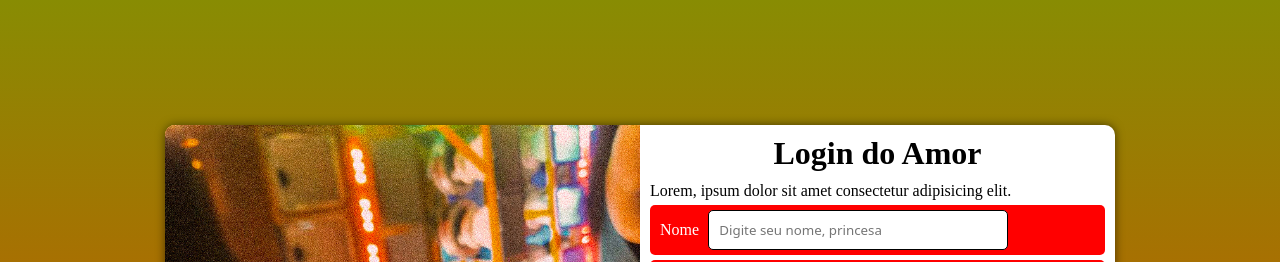
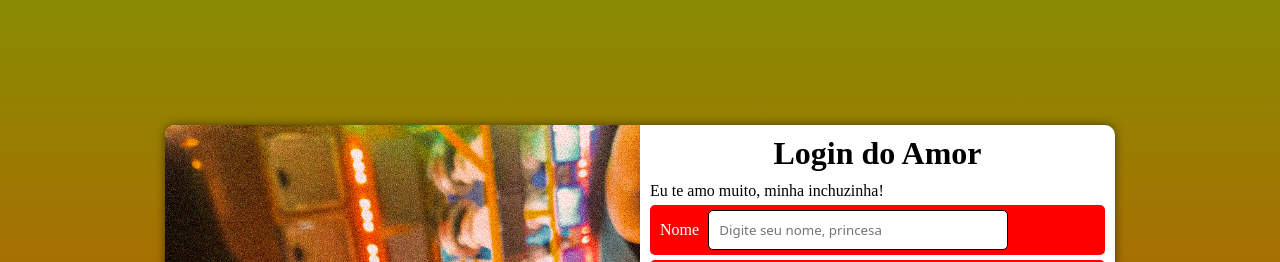
Before and after one commit to liedsondanubio/projeto-pessoal, a plain HTML site: page index.html in a window 1280 px wide. Shown: the top 262 px of the page. Drawn offline with nearby package versions, Linux system fonts and the light colour scheme; a web font is replaced by a local one.

Commit message:
alteraçao

```diff
--- a/index.html
+++ b/index.html
@@ -19,7 +19,7 @@
             <div id="form">
                 <h1>Login do Amor</h1>
                 <p>
-                    Lorem, ipsum dolor sit amet consectetur adipisicing elit.
+                    Eu te amo muito, minha inchuzinha!
                 </p>
 
                 <form action="home.html" method="post">
```
